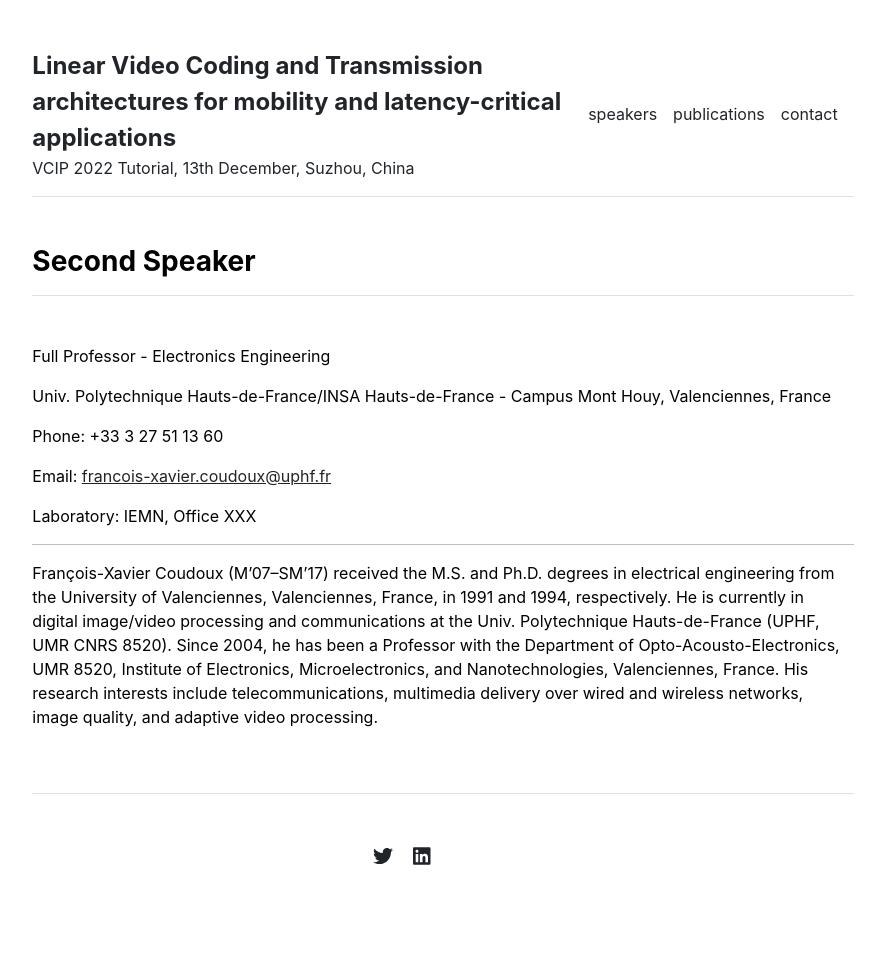
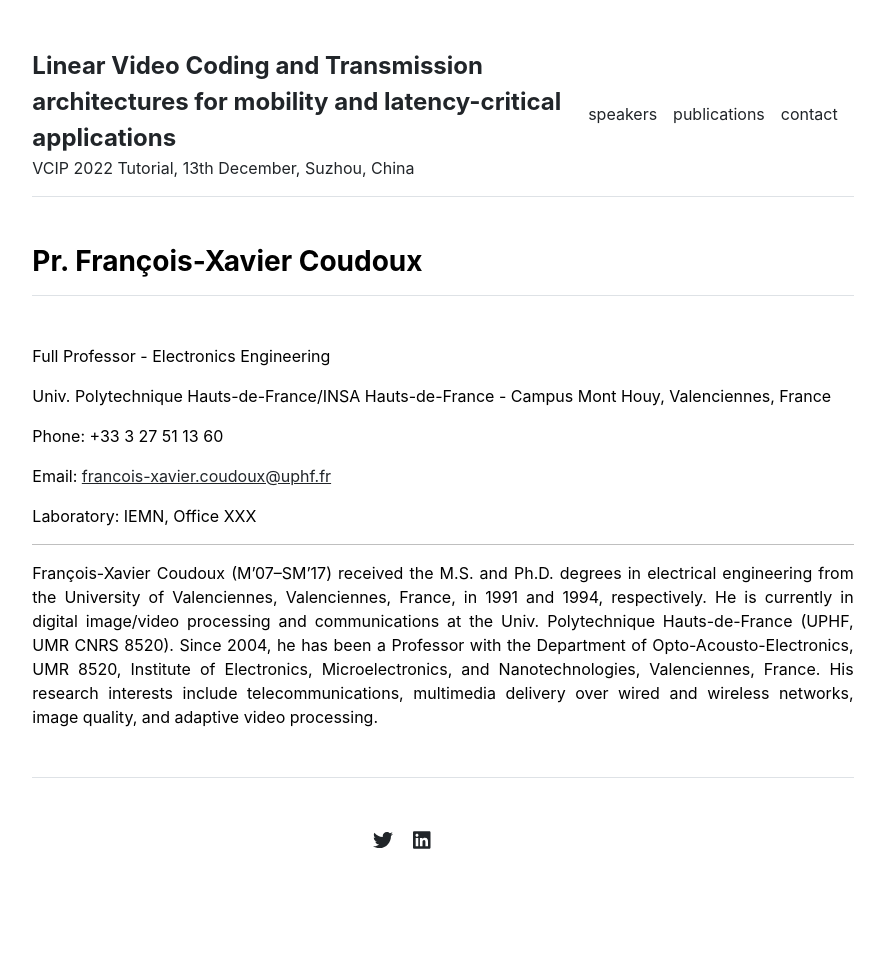
Before and after one commit to XiaYi59/LVCT, a Jekyll site: the page built from people/FX.md, in a window 1280 px wide. Shown: the whole page, without its empty margins (197-1082 px from the left). Built offline with Jekyll 4.4.1, drawn with Linux system fonts in a browser that asks for light colours.

Commit message:
Update FX.md

```diff
--- a/people/FX.md
+++ b/people/FX.md
@@ -1,6 +1,6 @@
 ---
 layout: page
-title: "Second Speaker"
+title: "Pr. François-Xavier Coudoux"
 ---
 
 Full Professor - Electronics Engineering
@@ -15,4 +15,4 @@ Laboratory: IEMN, Office XXX
 
 ---
 
-François-Xavier Coudoux (M’07–SM’17) received the M.S. and Ph.D. degrees in electrical engineering from the University of Valenciennes, Valenciennes, France, in 1991 and 1994, respectively. He is currently in digital image/video processing and communications at the Univ. Polytechnique Hauts-de-France (UPHF, UMR CNRS 8520). Since 2004, he has been a Professor with the Department of Opto-Acousto-Electronics, UMR 8520, Institute of Electronics, Microelectronics, and Nanotechnologies, Valenciennes, France. His research interests include telecommunications, multimedia delivery over wired and wireless networks, image quality, and adaptive video processing.
+<div style="text-align: justify"> François-Xavier Coudoux (M’07–SM’17) received the M.S. and Ph.D. degrees in electrical engineering from the University of Valenciennes, Valenciennes, France, in 1991 and 1994, respectively. He is currently in digital image/video processing and communications at the Univ. Polytechnique Hauts-de-France (UPHF, UMR CNRS 8520). Since 2004, he has been a Professor with the Department of Opto-Acousto-Electronics, UMR 8520, Institute of Electronics, Microelectronics, and Nanotechnologies, Valenciennes, France. His research interests include telecommunications, multimedia delivery over wired and wireless networks, image quality, and adaptive video processing.</div>
```
